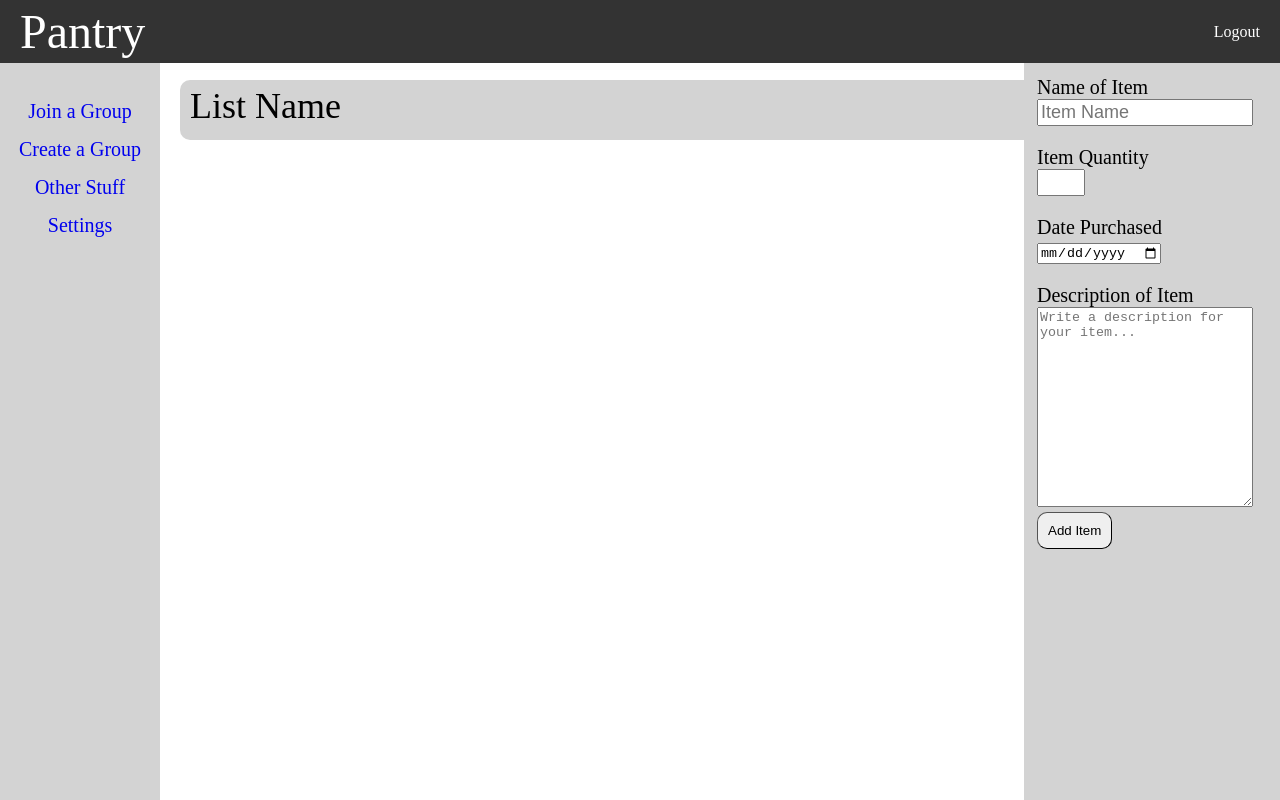
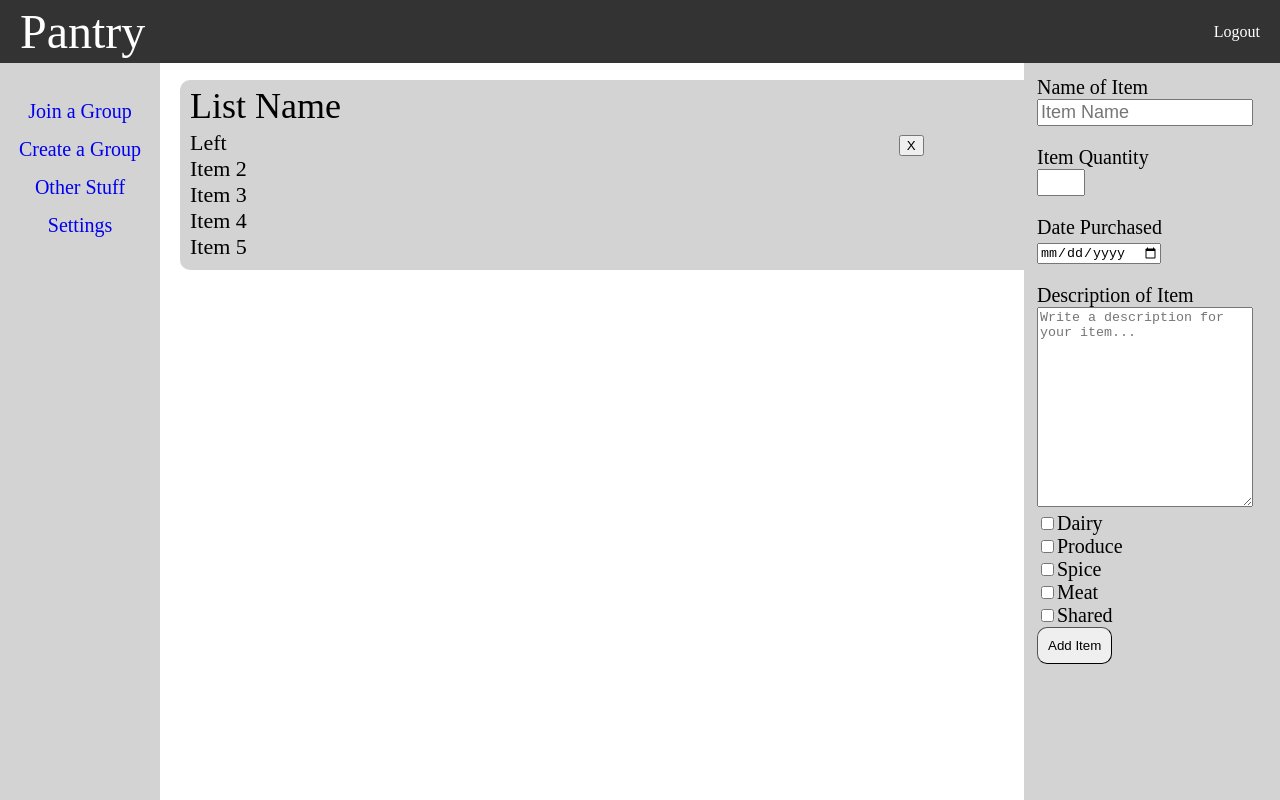
Before and after one commit to cjapar2/Pantry, a React (Create React App) app in the folder frontend/: page /mainlist in a window 1280 px wide. Built offline with nearby package versions, Linux system fonts and the light colour scheme; sample sign-in values are in the browser's storage.

Commit message:
Edited Rightbar tag checkboxes, added Mainlist button testing

```diff
--- a/frontend/src/components/Mainlist.css
+++ b/frontend/src/components/Mainlist.css
@@ -83,3 +83,20 @@ body {
 .mainList a{
   text-decoration: none;
 }
+
+.mainList .updateList{
+  position: relative;
+  left: 200px;
+}
+
+.mainList .leftListItem{
+  display: inline-block;
+  width: 80%;
+  margin: 0;
+}
+
+.mainList .rightListItem{
+  margin: 0;
+  text-align: right;
+  display: inline-block;
+}
--- a/frontend/src/components/Mainlist.js
+++ b/frontend/src/components/Mainlist.js
@@ -1,7 +1,10 @@
 /* eslint-disable */
 
+import { useState } from 'react';
+import { useAuth } from './AuthProvider';
 import React from 'react';
 import './Mainlist.css';
+import { listItemIconClasses, PaginationItem } from '@mui/material';
 
 /*
       <button onClick={addItemButton} className='addItemButton'>+</button>
@@ -18,10 +21,53 @@ import './Mainlist.css';
  * @return {object} maintest
  */
 export default function Mainlist() {
+  const authentication = useAuth();
+
+  async function getList(){
+    const response = await fetch('http://localhost:3010/v0/foodlist', {
+      method: 'GET',
+      headers: {
+        'accept': 'application/json',
+        'Authorization': `Bearer ${authentication.getToken()}`,
+      },
+    });
+    return response.json()
+  }
+
+  //const [list, setList] = React.useState(initialList);
+
+  function updateList(){
+    getList().then((data) => {
+      const itemList = updateList().map((row) =>
+        <li>{row}</li>
+      );
+    });
+  }
+
+  const [isHovering, setIsHovering] = useState(false);
+
+  const handleMouseOver = () => {
+    setIsHovering(true);
+  };
+
+  const handleMouseOut = () => {
+    setIsHovering(false);
+  };
+
   return (
     <div className='mainList'>
       <p className='listName'>List Name</p>
-      <ul id="mainItemList"></ul>
+      <ul>
+        <li className='itemInList' onMouseOver={handleMouseOver} onMouseOut={handleMouseOut}>
+          <p className='leftListItem'>Left</p>
+          <button className='rightListItem'>X</button>
+        </li>
+
+        <li>Item 2</li>
+        <li>Item 3</li>
+        <li>Item 4</li>
+        <li>Item 5</li>
+      </ul>
     </div>
   );
 }
--- a/frontend/src/components/Rightbar.css
+++ b/frontend/src/components/Rightbar.css
@@ -74,3 +74,8 @@
 .rightbar a{
   text-decoration: none;
 }
+
+.rightbar .tagLabel{
+  text-align: left;
+  display: block;
+}
--- a/frontend/src/components/Rightbar.js
+++ b/frontend/src/components/Rightbar.js
@@ -27,26 +27,6 @@ export default function Sidebar() {
   const [purchaseDate, setPurchaseDate] = useState(formattedDate.toString()); // convert date type to string type
   const [notes, setNotes] = useState('');
   const authentication = useAuth();
-
-  const checkList = (event) => {
-    fetch('http://localhost:3010/v0/foodlist', {
-      method: 'GET',
-      headers: {
-        'accept': 'application/json',
-        'Authorization': `Bearer ${authentication.getToken()}`,
-      },
-    })
-    .then((res) => {
-      console.log(res);
-      if (!res.ok) {
-        throw res;
-      }
-      return res.json();
-    })
-    .then((json) => {
-      console.log(json);
-    })
-  }
 
   const nameSubmit = (event) => {
     event.preventDefault();
@@ -89,6 +69,7 @@ export default function Sidebar() {
               placeholder='Item Name'
               onChange={(e) => setItem(e.target.value)}
             />
+
             </li>
             <li></li>
             <li className='boxLabel'>Item Quantity</li>
@@ -115,9 +96,30 @@ export default function Sidebar() {
               placeholder='Write a description for your item...'
               onChange={(e) => setNotes(e.target.value)}/></li>
 
+            <label className = "tagLabel">
+              <input type="checkbox" />
+                Dairy
+            </label>
+            <label className = "tagLabel">
+              <input type="checkbox" />
+                Produce
+            </label>
+            <label className = "tagLabel">
+              <input type="checkbox" />
+                Spice
+            </label>
+            <label className = "tagLabel">
+              <input type="checkbox" />
+                Meat
+            </label>
+            <label className = "tagLabel">
+              <input type="checkbox" />
+                Shared
+            </label>
+
+
             <li className='buttonLi'>
-              <button onClick={checkList}
-                className='addItemButton'>Add Item</button>
+              <button className='addItemButton'>Add Item</button>
             </li>
           </ul>
         </div>
```
